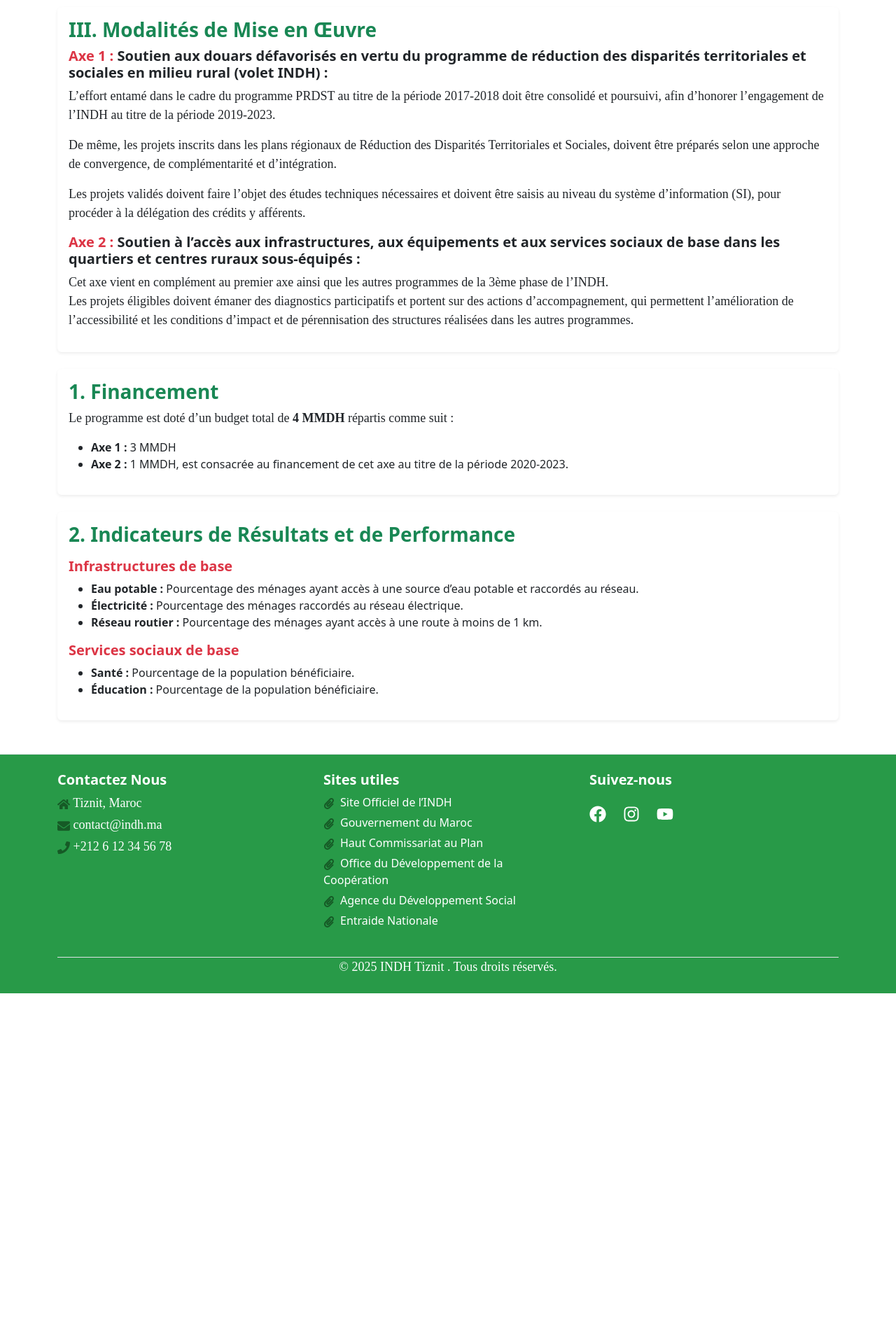
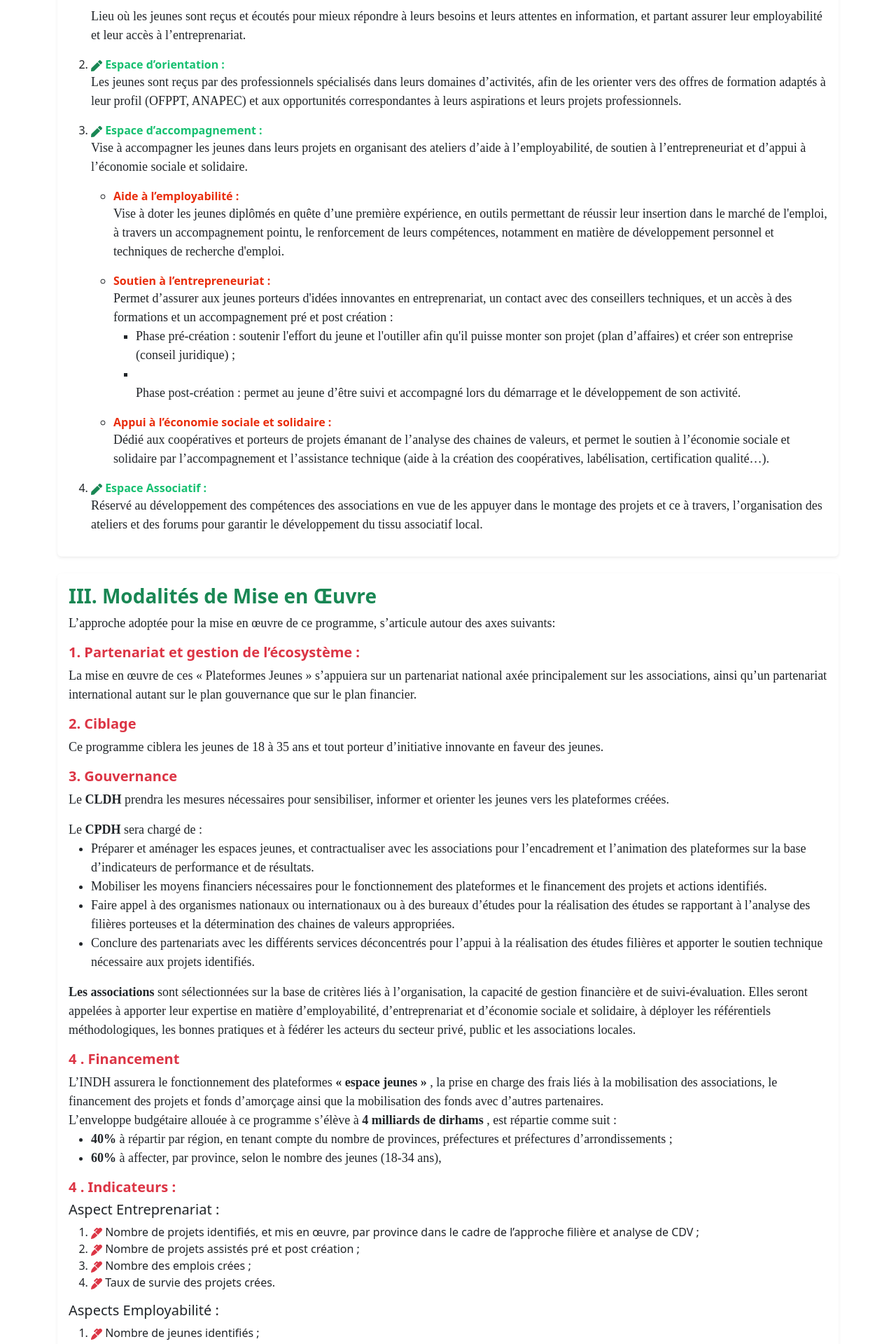
Before and after one commit to YASSIN-HMCH/indhTiznit-sw, a React (Create React App) app: page /prog3 in a window 1280 px wide. Shown: the part 1900-3820 px from the top of the page at 70% size. Before the commit the page ends 3319 px from the top, so only its background shows below. Built offline with nearby package versions, Linux system fonts and the light colour scheme.

Commit message:
p3 complet

```diff
--- a/src/pages/programmes/Programme3.jsx
+++ b/src/pages/programmes/Programme3.jsx
@@ -1,4 +1,6 @@
 import React from 'react'
+import {FaPen, FaMarker} from "react-icons/fa";
+
 
 const programme3 = () => {
   return (
@@ -90,89 +92,138 @@ const programme3 = () => {
               Par ailleurs, ces « Plateformes Jeunes » comportent plusieurs espaces et ateliers :  </p>
          </li>
         </ul>
+        <ol>
+        <li><FaPen className="text-success" /> <strong style={{color:"#17c071ff"}} >Espace d’écoute :</strong>
+        <p className='mt-3 '>Lieu où les jeunes sont reçus et écoutés pour mieux répondre à leurs besoins et leurs
+         attentes en information, et partant assurer leur employabilité et leur accès à
+         l’entreprenariat.   </p> </li>
+           <li><FaPen className="text-success" /><strong style={{color:"#17c071ff"}}>  Espace d’orientation :  </strong>
+           <p>Les jeunes sont reçus par des professionnels spécialisés dans leurs domaines d’activités,
+          afin de les orienter vers des offres de formation adaptés à leur profil (OFPPT, ANAPEC)
+          et aux opportunités correspondantes à leurs aspirations et leurs projets professionnels.   </p></li>
+        <li><FaPen className="text-success" /><strong style={{color:"#17c071ff"}}> Espace d’accompagnement :  </strong>
+          <p>Vise à accompagner les jeunes dans leurs projets en organisant des ateliers d’aide à
+          l’employabilité, de soutien à l’entrepreneuriat et d’appui à l’économie sociale et
+          solidaire. </p>
+          <ul>
+            <li> <strong style={{color:"#e92d0cff"}}>Aide à l’employabilité :</strong> </li>
+            <p>Vise à doter les jeunes diplômés en quête d’une première expérience, en outils
+              permettant de réussir leur insertion dans le marché de l'emploi, à travers un
+              accompagnement pointu, le renforcement de leurs compétences, notamment en matière
+              de développement personnel et techniques de recherche d'emploi. </p>
+
+               <li> <strong style={{color:"#e92d0cff"}}>Soutien à l’entrepreneuriat  :</strong> </li>
+            <p>Permet d’assurer aux jeunes porteurs d'idées innovantes en entreprenariat, un contact
+               avec des conseillers techniques, et un accès à des formations et un accompagnement pré
+               et post création :  <ul><li>Phase pré-création : soutenir l'effort du jeune et l'outiller afin qu'il puisse monter
+               son projet (plan d’affaires) et créer son entreprise (conseil juridique) ; </li>
+               <li></li>Phase post-création : permet au jeune d’être suivi et accompagné lors du
+              démarrage et le développement de son activité.  </ul></p>
+
+              <li> <strong style={{color:"#e92d0cff"}}>Appui à l’économie sociale et solidaire : </strong> </li>
+            <p>Dédié aux coopératives et porteurs de projets émanant de l’analyse des chaines de
+               valeurs, et permet le soutien à l’économie sociale et solidaire par l’accompagnement et
+               l’assistance technique (aide à la création des coopératives, labélisation, certification
+               qualité…).  </p>
+          </ul>
+          </li>
+        <li><FaPen className="text-success" /><strong style={{color:"#17c071ff"}}>  Espace Associatif : </strong>
+        <p>Réservé au développement des compétences des associations en vue de les appuyer dans
+           le montage des projets et ce à travers, l’organisation des ateliers et des forums pour
+           garantir le développement du tissu associatif local. </p>
+        </li>
+        </ol>
     </div>
   </div>
 
   <div class="card shadow-sm mb-4 border-0">
     <div class="card-body">
       <h3 class="text-success fw-bold">III. Modalités de Mise en Œuvre</h3>
-
-      <h5 class="fw-bold text-danger">Axe 1 : <span className='text-dark'> Soutien aux douars défavorisés en vertu du programme de réduction des
-        disparités territoriales et sociales en milieu rural (volet INDH) : </span> </h5>
+      <p>L’approche adoptée pour la mise en œuvre de ce programme, s’articule autour des axes
+       suivants: </p>
+      <h5 class="fw-bold text-danger">1. Partenariat et gestion de l’écosystème : </h5>
       <p>
-        L’effort entamé dans le cadre du programme PRDST au titre de la période 2017-2018
-        doit être consolidé et poursuivi, afin d’honorer l’engagement de l’INDH au titre de la
-        période 2019-2023.
+       La mise en œuvre de ces « Plateformes Jeunes » s’appuiera sur un partenariat national
+       axée principalement sur les associations, ainsi qu’un partenariat international autant sur
+       le plan gouvernance que sur le plan financier.
       </p>
-      <p>De même, les projets inscrits dans les plans régionaux de Réduction des Disparités
-        Territoriales et Sociales, doivent être préparés selon une approche de convergence, de
-        complémentarité et d’intégration. </p>
-     <p>Les projets validés doivent faire l’objet des études techniques nécessaires et doivent être
-        saisis au niveau du système d’information (SI), pour procéder à la délégation des crédits
-        y afférents. </p>
+      <h5 class="fw-bold text-danger">2. Ciblage   </h5>
+      <p>
+      Ce programme ciblera les jeunes de 18 à 35 ans et tout porteur d’initiative innovante en
+      faveur des jeunes.
+      </p>
+      <h5 class="fw-bold text-danger">3. Gouvernance    </h5>
+      <p>
+       Le <strong>CLDH</strong>  prendra les mesures nécessaires pour sensibiliser, informer et orienter les
+       jeunes vers les plateformes créées.
+      </p>
+      <p>Le  <strong>CPDH</strong> sera chargé de :
+        <ul><li> Préparer et aménager les espaces jeunes, et contractualiser avec les associations
+         pour l’encadrement et l’animation des plateformes sur la base d’indicateurs de
+         performance et de résultats.  </li>
+         <li>Mobiliser les moyens financiers nécessaires pour le fonctionnement des
+         plateformes et le financement des projets et actions identifiés. </li>
+         <li>Faire appel à des organismes nationaux ou internationaux ou à des bureaux
+         d’études pour la réalisation des études se rapportant à l’analyse des filières
+         porteuses et la détermination des chaines de valeurs appropriées. </li>
+         <li>Conclure des partenariats avec les différents services déconcentrés pour l’appui
+         à la réalisation des études filières et apporter le soutien technique nécessaire aux
+         projets identifiés. </li>
+         </ul>
+        <strong>Les associations</strong>  sont sélectionnées sur la base de critères liés à l’organisation, la
+         capacité de gestion financière et de suivi-évaluation.
+         Elles seront appelées à apporter leur expertise en matière d’employabilité,
+         d’entreprenariat et d’économie sociale et solidaire, à déployer les référentiels
+         méthodologiques, les bonnes pratiques et à fédérer les acteurs du secteur privé, public
+         et les associations locales.
+      </p>
+      <h5 class="fw-bold text-danger"> 4 . Financement </h5>
+      <p>
+       L’INDH assurera le fonctionnement des plateformes <strong> « espace jeunes »</strong> , la prise en
+        charge des frais liés à la mobilisation des associations, le financement des projets et
+         fonds d’amorçage ainsi que la mobilisation des fonds avec d’autres partenaires. <br />
+        L’enveloppe budgétaire allouée à ce programme s’élève à  <strong>4 milliards de dirhams</strong> , est
+         répartie comme suit :
+          <ul>
+          <li><strong>40%</strong> à répartir par région, en tenant compte du nombre de provinces, préfectures
+              et préfectures d’arrondissements ; </li>
+          <li><strong>60%</strong>  à affecter, par province, selon le nombre des jeunes (18-34 ans), </li>
+          </ul>
+      </p>
+      <h5 class="fw-bold text-danger"> 4 . Indicateurs :</h5>
+      <h5>Aspect Entreprenariat : </h5>
+      <ol>
+        <li> <FaMarker className='text-danger'/> Nombre de projets identifiés, et mis en œuvre, par province dans le cadre de
+              l’approche filière et analyse de CDV ;</li>
+          <li> <FaMarker className='text-danger'/> Nombre de projets assistés pré et post création ; </li>
+          <li> <FaMarker className='text-danger'/> Nombre des emplois crées ;</li>
+          <li> <FaMarker className='text-danger'/> Taux de survie des projets crées.</li>
+      </ol>
+       <h5>Aspects Employabilité : </h5>
+      <ol>
+        <li> <FaMarker className='text-danger'/> Nombre de jeunes identifiés ;</li>
+          <li> <FaMarker className='text-danger'/> Nombre de jeunes formés et assistés ;  </li>
+          <li> <FaMarker className='text-danger'/> Nombre de jeunes insérés ; </li>
+          <li><FaMarker className='text-danger'/> Nombre de jeunes ayant obtenus des contrats premiers embauches ;  </li>
+          <li><FaMarker className='text-danger'/> Nombre de jeunes ayant obtenus des contrats à durée indéterminée. </li>
+      </ol>
+      <h5> Aspects système : </h5>
+      <ol>
+        <li><FaMarker className='text-danger'/> Nombre de plateformes mises en place pour les jeunes (au moins une par
+             province)</li>
+          <li><FaMarker className='text-danger'/> Associations têtes de réseaux ayant gérer les plateformes jeunes et ont mis
+             des programmes d’inclusion économique en faveur des jeunes. </li>
+          <li><FaMarker className='text-danger'/> Nombre de partenariats réalisés au niveau de chaque province avec les
+              partenaires Institutionnels, ONG et secteur privé pour l’inclusion des
+              jeunes ;  </li>
+          <li><FaMarker className='text-danger'/> Nombre des associations locales impliquées ; </li>
+          <li><FaMarker className='text-danger'/> Effet de levier généré.</li>
+      </ol>
+     </div>
 
 
-      <h5 class="fw-bold text-danger">Axe 2 : <span className='text-dark'> Soutien à l’accès aux infrastructures, aux équipements et aux services
-sociaux de base dans les quartiers et centres ruraux sous-équipés : </span> </h5>
-      <p>
-       Cet axe vient en complément au premier axe ainsi que les autres programmes de la 3ème
-       phase de l’INDH. <br />
-       Les projets éligibles doivent émaner des diagnostics participatifs et portent sur des
-       actions d’accompagnement, qui permettent l’amélioration de l’accessibilité et les
-       conditions d’impact et de pérennisation des structures réalisées dans les autres
-       programmes.
-      </p>
-    </div>
-  </div>
 
 
-  <div class="card shadow-sm mb-4 border-0">
-    <div class="card-body">
-      <h3 class="text-success fw-bold">1. Financement</h3>
-      <p>
-        Le programme est doté d’un budget total de <strong>4 MMDH</strong> répartis comme suit :
-      </p>
-      <ul>
-        <li><strong>Axe 1 :</strong> 3 MMDH</li>
-        <li><strong>Axe 2 :</strong> 1 MMDH, est consacrée au financement de cet axe au titre de la période
-            2020-2023.</li>
-      </ul>
-    </div>
-  </div>
-
-
-   <div className="card shadow-sm mb-5 border-0">
-      <div className="card-body">
-            <h3 className="text-success fw-bold">
-              2. Indicateurs de Résultats et de Performance
-            </h3>
-
-            <h5 className="fw-bold text-danger mt-3">Infrastructures de base</h5>
-            <ul>
-              <li>
-                <strong>Eau potable :</strong> Pourcentage des ménages ayant accès à
-                une source d’eau potable et raccordés au réseau.
-              </li>
-              <li>
-                <strong>Électricité :</strong> Pourcentage des ménages raccordés au
-                réseau électrique.
-              </li>
-              <li>
-                <strong>Réseau routier :</strong> Pourcentage des ménages ayant accès
-                à une route à moins de 1 km.
-              </li>
-            </ul>
-
-            <h5 className="fw-bold text-danger mt-3">Services sociaux de base</h5>
-            <ul>
-              <li>
-                <strong>Santé :</strong> Pourcentage de la population bénéficiaire.
-              </li>
-              <li>
-                <strong>Éducation :</strong> Pourcentage de la population bénéficiaire.
-              </li>
-            </ul>
-          </div>
     </div>
 
 </section>
```
